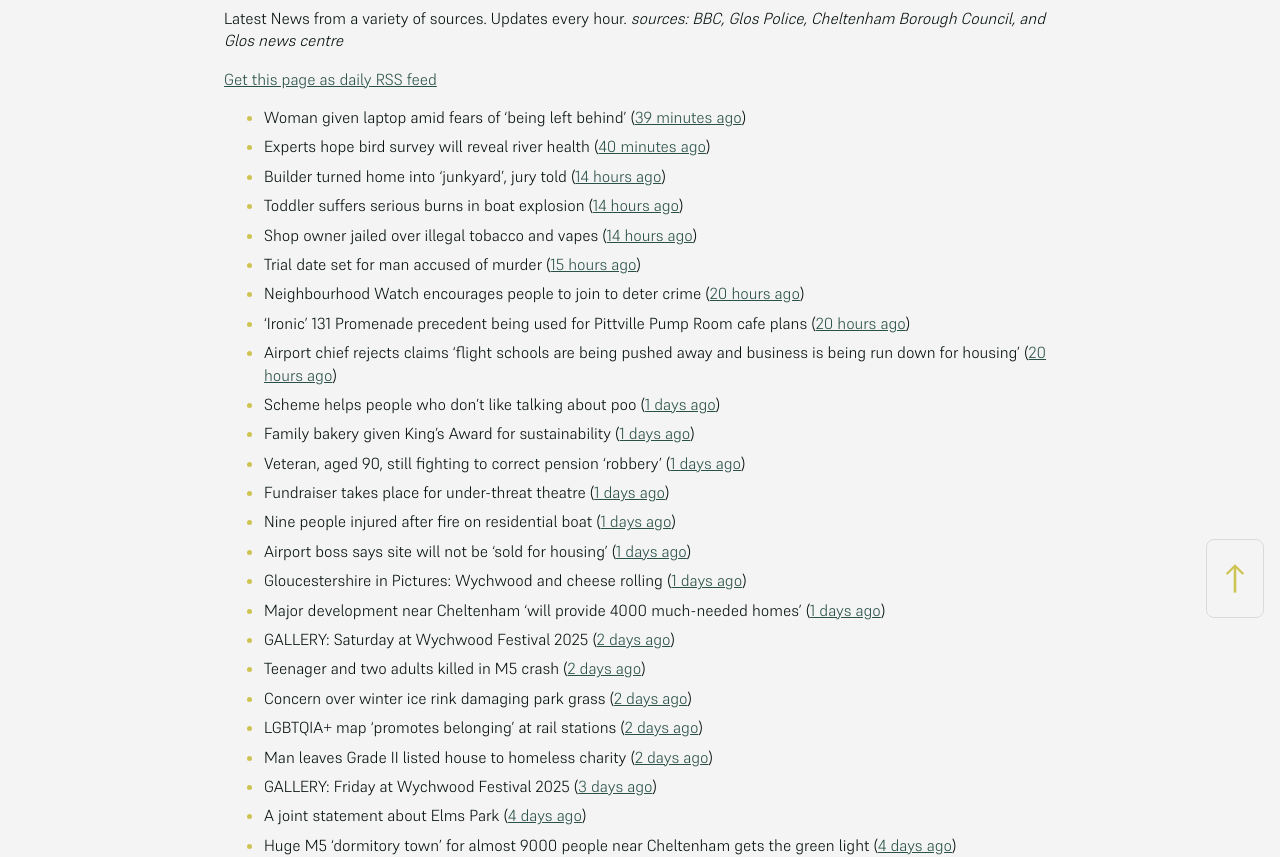
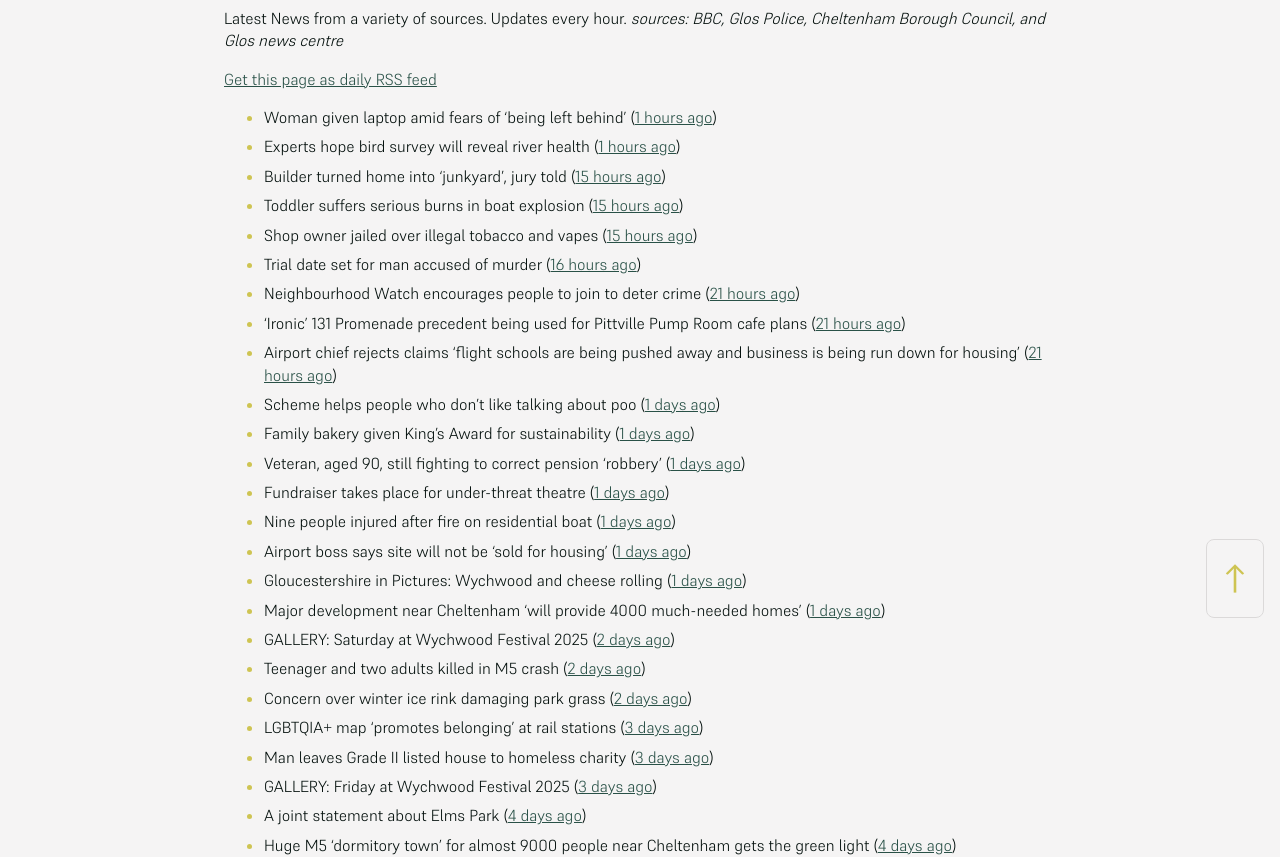
Before and after one commit to mat-0/cheltenham-open-data, a Jekyll site: the page built from _pages/news.md, in a window 1280 px wide. Shown: the part 266-1123 px from the top of the page. Built offline with Jekyll 4.4.1, drawn with Linux system fonts in a browser that asks for light colours.

Commit message:
Updated 2025-06-03 06:59:32

```diff
--- a/_pages/news.md
+++ b/_pages/news.md
@@ -12,15 +12,15 @@ _sources: BBC, Glos Police, Cheltenham Borough Council, and Glos news centre_
 [Get this page as daily RSS feed](/daily.rss)
 
 <!-- news_marker starts -->
-- Woman given laptop amid fears of 'being left behind' ([39 minutes ago](https://www.bbc.com/news/articles/cy8nvm5v5ymo))
-- Experts hope bird survey will reveal river health ([40 minutes ago](https://www.bbc.com/news/articles/c9wgv0dy485o))
-- Builder turned home into 'junkyard', jury told ([14 hours ago](https://www.bbc.com/news/articles/c7v7jqygvlpo))
-- Toddler suffers serious burns in boat explosion ([14 hours ago](https://www.bbc.com/news/articles/c1j5k49zg9yo))
-- Shop owner jailed over illegal tobacco and vapes ([14 hours ago](https://www.bbc.com/news/articles/c071jlz50peo))
-- Trial date set for man accused of murder ([15 hours ago](https://www.bbc.com/news/articles/cy75j4rr1x1o))
-- Neighbourhood Watch encourages people to join to deter crime ([20 hours ago](https://gloucesternewscentre.co.uk/neighbourhood-watch-encourages-people-to-join-to-deter-crime/))
-- ‘Ironic’ 131 Promenade precedent being used for Pittville Pump Room cafe plans ([20 hours ago](https://gloucesternewscentre.co.uk/ironic-131-promenade-precedent-being-used-for-pittville-pump-room-cafe-plans/))
-- Airport chief rejects claims ‘flight schools are being pushed away and business is being run down for housing’ ([20 hours ago](https://gloucesternewscentre.co.uk/airport-chief-rejects-claims-flight-schools-are-being-pushed-away-and-business-is-being-run-down-for-housing/))
+- Woman given laptop amid fears of 'being left behind' ([1 hours ago](https://www.bbc.com/news/articles/cy8nvm5v5ymo))
+- Experts hope bird survey will reveal river health ([1 hours ago](https://www.bbc.com/news/articles/c9wgv0dy485o))
+- Builder turned home into 'junkyard', jury told ([15 hours ago](https://www.bbc.com/news/articles/c7v7jqygvlpo))
+- Toddler suffers serious burns in boat explosion ([15 hours ago](https://www.bbc.com/news/articles/c1j5k49zg9yo))
+- Shop owner jailed over illegal tobacco and vapes ([15 hours ago](https://www.bbc.com/news/articles/c071jlz50peo))
+- Trial date set for man accused of murder ([16 hours ago](https://www.bbc.com/news/articles/cy75j4rr1x1o))
+- Neighbourhood Watch encourages people to join to deter crime ([21 hours ago](https://gloucesternewscentre.co.uk/neighbourhood-watch-encourages-people-to-join-to-deter-crime/))
+- ‘Ironic’ 131 Promenade precedent being used for Pittville Pump Room cafe plans ([21 hours ago](https://gloucesternewscentre.co.uk/ironic-131-promenade-precedent-being-used-for-pittville-pump-room-cafe-plans/))
+- Airport chief rejects claims ‘flight schools are being pushed away and business is being run down for housing’ ([21 hours ago](https://gloucesternewscentre.co.uk/airport-chief-rejects-claims-flight-schools-are-being-pushed-away-and-business-is-being-run-down-for-housing/))
 - Scheme helps people who don't like talking about poo ([1 days ago](https://www.bbc.com/news/articles/cg711227mv2o))
 - Family bakery given King's Award for sustainability ([1 days ago](https://www.bbc.com/news/articles/crr7ezreqedo))
 - Veteran, aged 90, still fighting to correct pension 'robbery' ([1 days ago](https://www.bbc.com/news/articles/c2d5l7k3p31o))
@@ -32,8 +32,8 @@ _sources: BBC, Glos Police, Cheltenham Borough Council, and Glos news centre_
 - GALLERY: Saturday at Wychwood Festival 2025 ([2 days ago](https://gloucesternewscentre.co.uk/gallery-saturday-at-wychwood-festival-2025/))
 - Teenager and two adults killed in M5 crash ([2 days ago](https://www.bbc.com/news/articles/czxy3n361pgo))
 - Concern over winter ice rink damaging park grass ([2 days ago](https://www.bbc.com/news/articles/cq540604wj4o))
-- LGBTQIA+ map 'promotes belonging' at rail stations ([2 days ago](https://www.bbc.com/news/articles/cy5eq6w3k34o))
-- Man leaves Grade II listed house to homeless charity ([2 days ago](https://www.bbc.com/news/articles/c1deelp3dxzo))
+- LGBTQIA+ map 'promotes belonging' at rail stations ([3 days ago](https://www.bbc.com/news/articles/cy5eq6w3k34o))
+- Man leaves Grade II listed house to homeless charity ([3 days ago](https://www.bbc.com/news/articles/c1deelp3dxzo))
 - GALLERY: Friday at Wychwood Festival 2025 ([3 days ago](https://gloucesternewscentre.co.uk/gallery-friday-at-wychwood-festival-2025/))
 - A joint statement about Elms Park ([4 days ago](https://www.cheltenham.gov.uk/news/article/3015/a_joint_statement_about_elms_park))
 - Huge M5 ‘dormitory town’ for almost 9000 people near Cheltenham gets the green light ([4 days ago](https://gloucesternewscentre.co.uk/huge-m5-dormitory-town-for-almost-9000-people-near-cheltenham-gets-the-green-light/))
```
Also changed, not shown: _data/flood.json (+4 -4 lines), index.md (+5 -5 lines).
